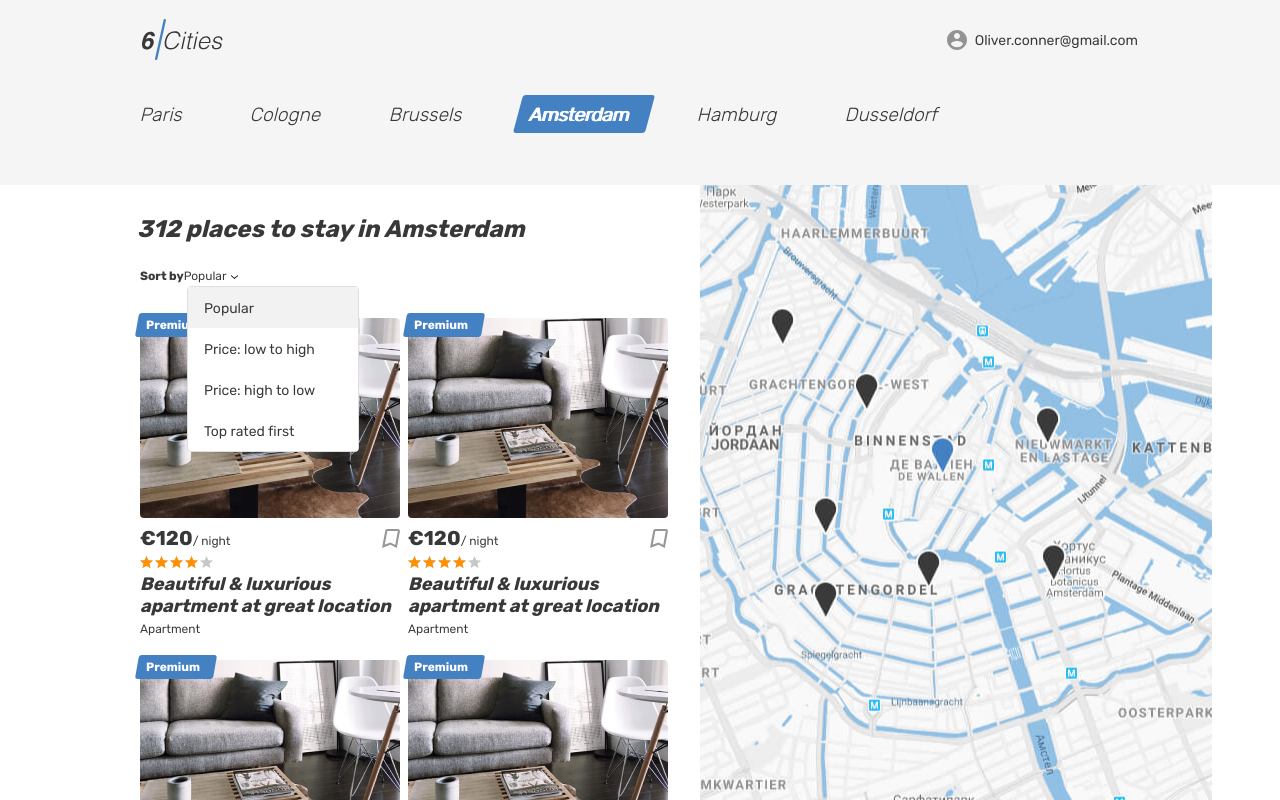
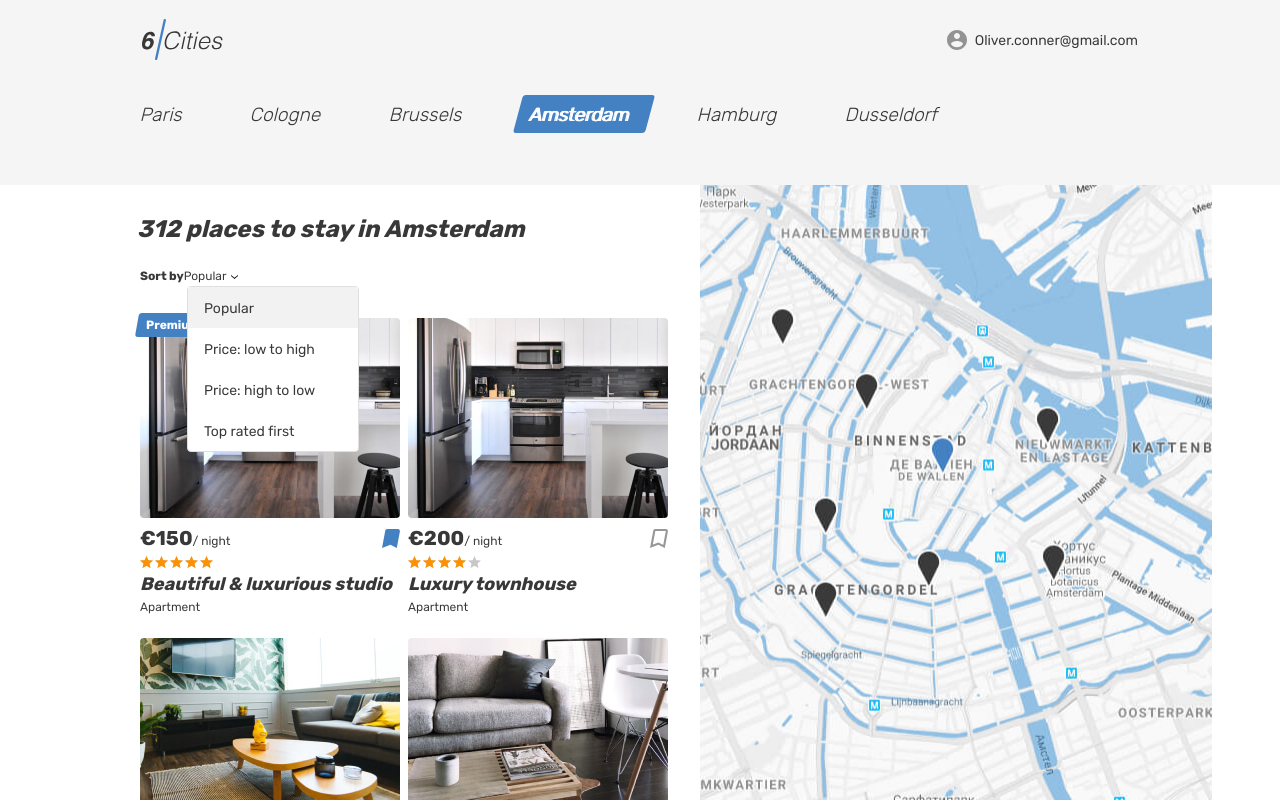
Before and after one commit to satrasmatras/66755-six-cities-6, a React app: page / in a window 1280 px wide. Built offline with nearby package versions, Linux system fonts and the light colour scheme.

Commit message:
Оживляет карточку объявления

```diff
--- a/src/components/place-card/place-card.tsx
+++ b/src/components/place-card/place-card.tsx
@@ -1,6 +1,9 @@
 import React, {Dispatch, ReactElement} from 'react';
 import PropTypes from 'prop-types';
 import Offer from "../../models/offer";
+import {toCapitalize} from "../../utils";
+
+const WIDTH_PER_STAR = 20;
 
 interface PlaceCardProps {
   offer: Offer,
@@ -9,23 +12,35 @@ interface PlaceCardProps {
 
 const PlaceCard = ({offer, handleHover}: PlaceCardProps): ReactElement => {
 
+  const {
+    isPremium,
+    isFavorite,
+    previewImage,
+    price,
+    title,
+    type,
+    rating
+  } = offer;
+
   return (
     <article className="cities__place-card place-card" onMouseEnter={() => handleHover(offer)}>
-      <div className="place-card__mark">
-        <span>Premium</span>
-      </div>
+      {
+        isPremium && <div className="place-card__mark">
+          <span>Premium</span>
+        </div>
+      }
       <div className="cities__image-wrapper place-card__image-wrapper">
         <a href="#">
-          <img className="place-card__image" src="img/apartment-01.jpg" width="260" height="200" alt="Place image"/>
+          <img className="place-card__image" src={previewImage} width="260" height="200" alt="Place image"/>
         </a>
       </div>
       <div className="place-card__info">
         <div className="place-card__price-wrapper">
           <div className="place-card__price">
-            <b className="place-card__price-value">&euro;120</b>
+            <b className="place-card__price-value">&euro;{price}</b>
             <span className="place-card__price-text">&#47;&nbsp;night</span>
           </div>
-          <button className="place-card__bookmark-button button" type="button">
+          <button className={`place-card__bookmark-button ${isFavorite ? `place-card__bookmark-button--active` : ``} button`} type="button">
             <svg className="place-card__bookmark-icon" width="18" height="19">
               <use xlinkHref="#icon-bookmark"/>
             </svg>
@@ -34,14 +49,14 @@ const PlaceCard = ({offer, handleHover}: PlaceCardProps): ReactElement => {
         </div>
         <div className="place-card__rating rating">
           <div className="place-card__stars rating__stars">
-            <span style={{width: `80%`}}/>
+            <span style={{width: `${(WIDTH_PER_STAR * Math.round(rating))}%`}}/>
             <span className="visually-hidden">Rating</span>
           </div>
         </div>
         <h2 className="place-card__name">
-          <a href="#">Beautiful &amp; luxurious apartment at great location</a>
+          <a href="#">{title}</a>
         </h2>
-        <p className="place-card__type">Apartment</p>
+        <p className="place-card__type">{toCapitalize(type)}</p>
       </div>
     </article>
   );
--- a/src/mocks/offers.ts
+++ b/src/mocks/offers.ts
@@ -29,10 +29,10 @@ const OFFERS: Offer[] = [
       "zoom": 8
     },
     "maxAdults": 4,
-    "previewImage": `img/1.png`,
-    "price": 120,
+    "previewImage": `img/apartment-03.jpg`,
+    "price": 150,
     "rating": 4.8,
-    "title": `Beautiful & luxurious studio at great location`,
+    "title": `Beautiful & luxurious studio`,
     "type": `apartment`
   },
   {
@@ -63,10 +63,10 @@ const OFFERS: Offer[] = [
       "zoom": 8
     },
     "maxAdults": 4,
-    "previewImage": `img/1.png`,
-    "price": 120,
-    "rating": 4.8,
-    "title": `Beautiful & luxurious studio at great location`,
+    "previewImage": `img/apartment-03.jpg`,
+    "price": 200,
+    "rating": 4,
+    "title": `Luxury townhouse`,
     "type": `apartment`
   },
   {
@@ -97,9 +97,9 @@ const OFFERS: Offer[] = [
       "zoom": 8
     },
     "maxAdults": 4,
-    "previewImage": `img/1.png`,
-    "price": 120,
-    "rating": 4.8,
+    "previewImage": `img/apartment-02.jpg`,
+    "price": 350,
+    "rating": 3.4,
     "title": `Beautiful & luxurious studio at great location`,
     "type": `apartment`
   },
@@ -131,8 +131,8 @@ const OFFERS: Offer[] = [
       "zoom": 8
     },
     "maxAdults": 4,
-    "previewImage": `img/1.png`,
-    "price": 120,
+    "previewImage": `img/apartment-01.jpg`,
+    "price": 500,
     "rating": 4.8,
     "title": `Beautiful & luxurious studio at great location`,
     "type": `apartment`
--- /dev/null
+++ b/src/utils.ts
@@ -0,0 +1,3 @@
+export const toCapitalize = (text: string) => {
+  return text.charAt(0).toUpperCase() + text.slice(1);
+};
```
